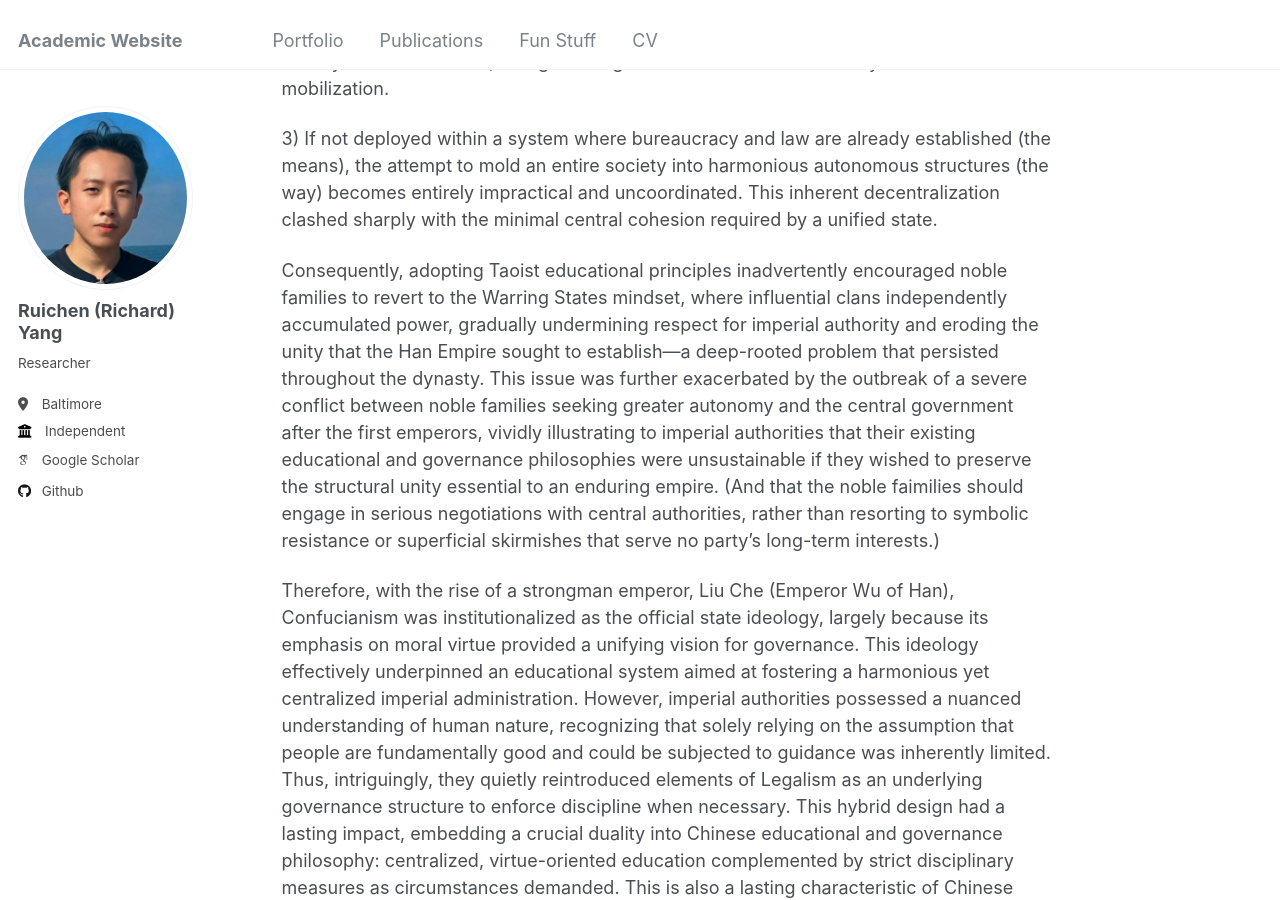
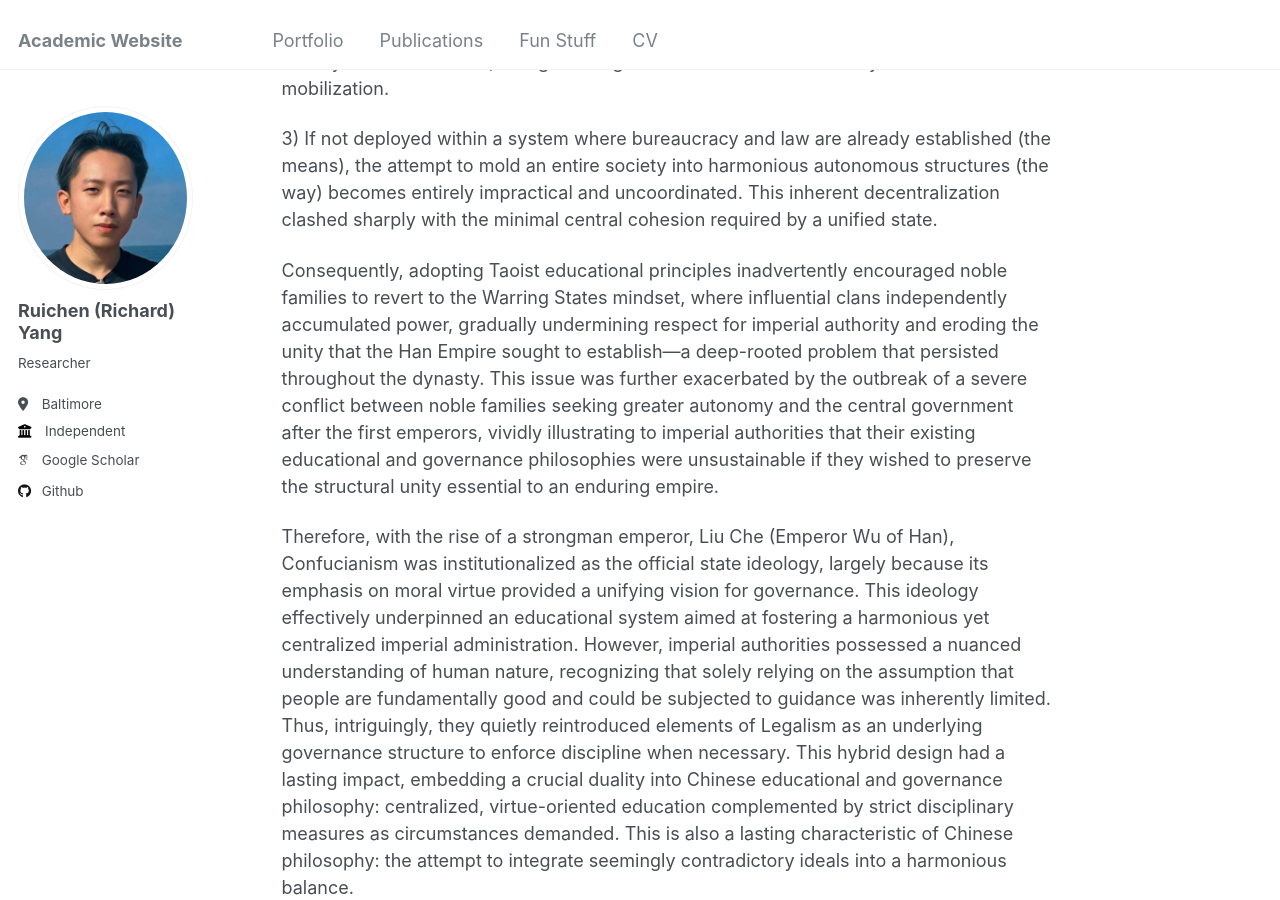
Before and after one commit to Richardy11/Richardy11.github.io, a Jekyll site: the page built from _teaching/China_education_AI.md, in a window 1280 px wide and 900 px high, scrolled down 4520 px. Built offline with Jekyll 4.4.1, drawn with Linux system fonts in a browser that asks for light colours; some web fonts are replaced.

Commit message:
small fix

```diff
--- a/_teaching/China_education_AI.md
+++ b/_teaching/China_education_AI.md
@@ -63,7 +63,7 @@ The early Han emperors, having survived the chaos and collapse of the late Qin D
 3) If not deployed within a system where bureaucracy and law are already established (the means), the attempt to mold an entire society into harmonious autonomous structures (the way) becomes entirely impractical and uncoordinated.
 This inherent decentralization clashed sharply with the minimal central cohesion required by a unified state.
 
-Consequently, adopting Taoist educational principles inadvertently encouraged noble families to revert to the Warring States mindset, where influential clans independently accumulated power, gradually undermining respect for imperial authority and eroding the unity that the Han Empire sought to establish—a deep-rooted problem that persisted throughout the dynasty. This issue was further exacerbated by the outbreak of a severe conflict between noble families seeking greater autonomy and the central government after the first emperors, vividly illustrating to imperial authorities that their existing educational and governance philosophies were unsustainable if they wished to preserve the structural unity essential to an enduring empire. (And that the noble faimilies should engage in serious negotiations with central authorities, rather than resorting to symbolic resistance or superficial skirmishes that serve no party’s long-term interests.)
+Consequently, adopting Taoist educational principles inadvertently encouraged noble families to revert to the Warring States mindset, where influential clans independently accumulated power, gradually undermining respect for imperial authority and eroding the unity that the Han Empire sought to establish—a deep-rooted problem that persisted throughout the dynasty. This issue was further exacerbated by the outbreak of a severe conflict between noble families seeking greater autonomy and the central government after the first emperors, vividly illustrating to imperial authorities that their existing educational and governance philosophies were unsustainable if they wished to preserve the structural unity essential to an enduring empire.
 
 Therefore, with the rise of a strongman emperor, Liu Che (Emperor Wu of Han), Confucianism was institutionalized as the official state ideology, largely because its emphasis on moral virtue provided a unifying vision for governance. This ideology effectively underpinned an educational system aimed at fostering a harmonious yet centralized imperial administration. However, imperial authorities possessed a nuanced understanding of human nature, recognizing that solely relying on the assumption that people are fundamentally good and could be subjected to guidance was inherently limited. Thus, intriguingly, they quietly reintroduced elements of Legalism as an underlying governance structure to enforce discipline when necessary. This hybrid design had a lasting impact, embedding a crucial duality into Chinese educational and governance philosophy: centralized, virtue-oriented education complemented by strict disciplinary measures as circumstances demanded. This is also a lasting characteristic of Chinese philosophy: the attempt to integrate seemingly contradictory ideals into a harmonious balance.
 
```
